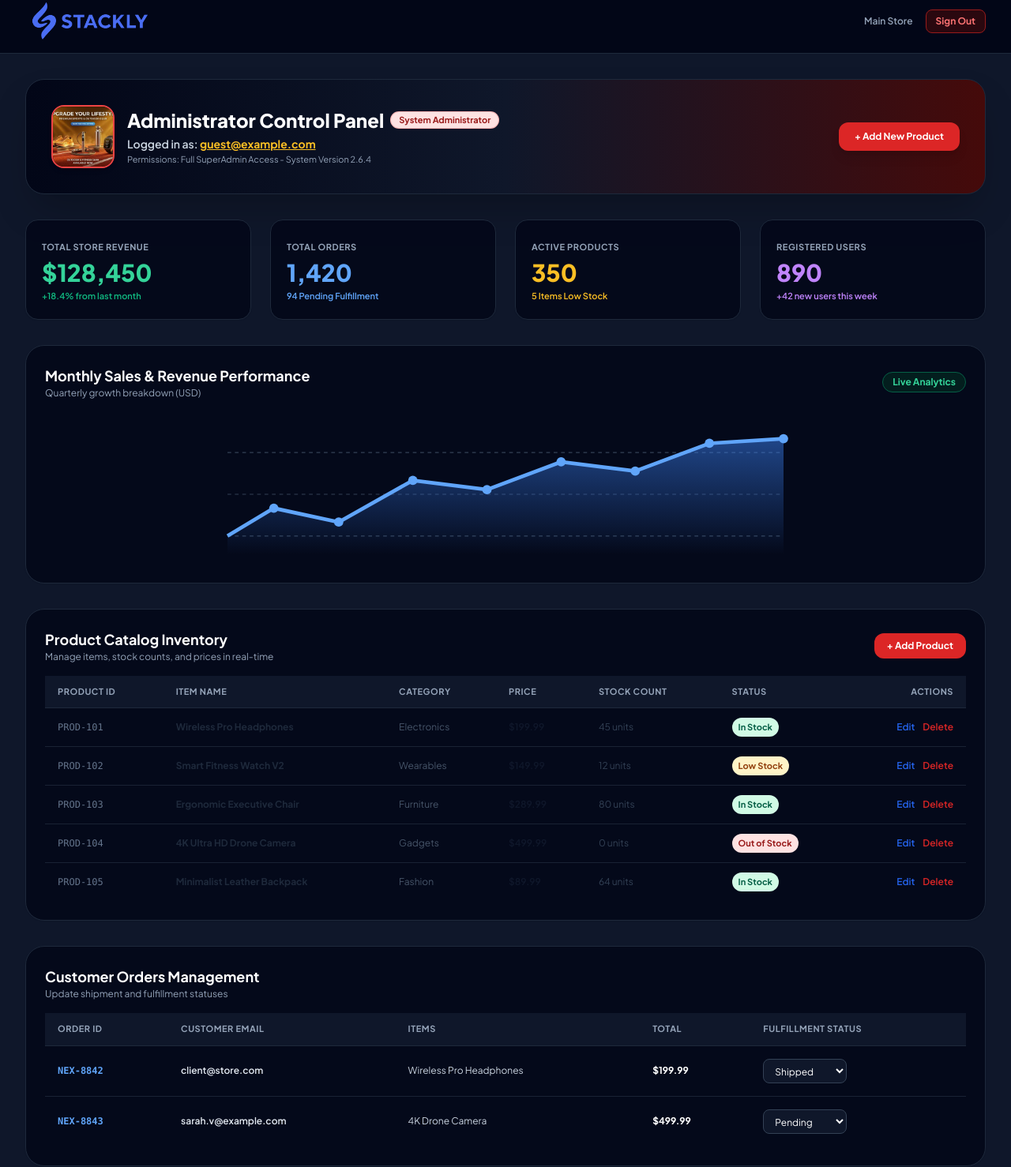
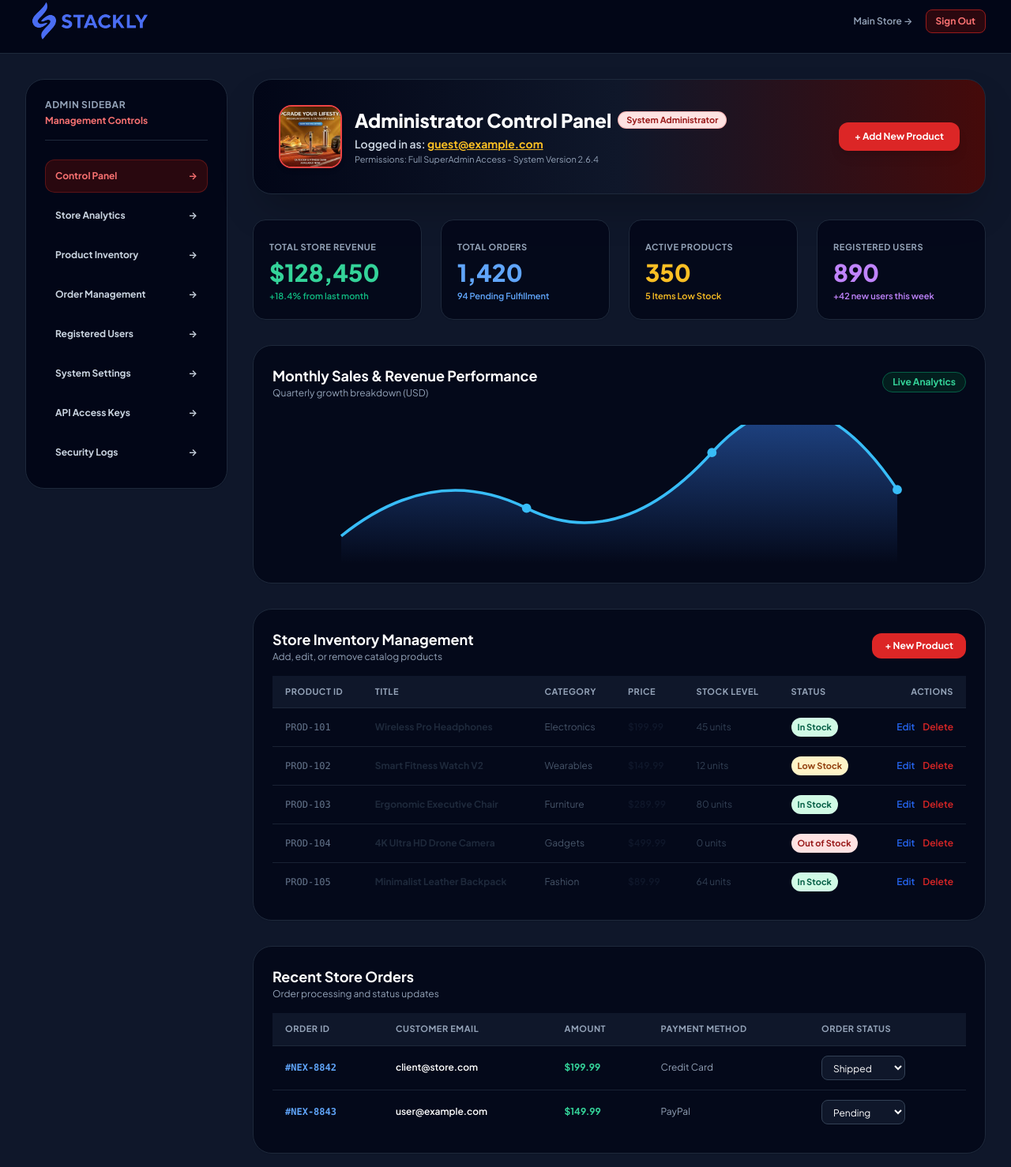
Before and after one commit to Ragesh2216/e-commerce, a plain HTML site: page admin-dashboard.html in a window 1280 px wide. Shown: the part 13-1491 px from the top of the page at 79% size. Drawn offline with nearby package versions, Linux system fonts and the light colour scheme.

Commit message:
Add files via upload

```diff
--- a/admin-dashboard.html
+++ b/admin-dashboard.html
@@ -21,7 +21,7 @@
 
         <!-- Admin Profile Info -->
         <div class="flex items-center space-x-4">
-          <a href="index.html" class="text-xs font-semibold text-slate-400 hover:text-white hidden sm:inline">Main Store</a>
+          <a href="index.html" class="text-xs font-semibold text-slate-400 hover:text-white hidden sm:inline">Main Store &rarr;</a>
           <button onclick="logoutUser()" class="text-xs font-bold text-red-400 bg-red-950/60 hover:bg-red-900/80 px-3 py-1.5 rounded-lg border border-red-800 transition">
             Sign Out
           </button>
@@ -31,7 +31,53 @@
   </header>
 
   <!-- Admin Main Dashboard Layout -->
-  <main class="flex-grow max-w-7xl w-full mx-auto px-4 sm:px-6 lg:px-8 py-8 space-y-8">
+  <main class="flex-grow max-w-7xl w-full mx-auto px-4 sm:px-6 lg:px-8 py-8">
+    <div class="flex flex-col lg:flex-row gap-8">
+
+      <!-- Admin Dashboard Sidebar Navigation (All buttons link to 404 page) -->
+      <aside class="w-full lg:w-64 bg-slate-950 p-6 rounded-3xl border border-slate-800 shadow-sm shrink-0 space-y-6 h-fit">
+        <div class="pb-4 border-b border-slate-800">
+          <h3 class="text-xs font-bold text-slate-400 uppercase tracking-wider">Admin Sidebar</h3>
+          <p class="text-xs font-bold text-red-400 mt-1">Management Controls</p>
+        </div>
+        <nav class="space-y-2 text-xs font-bold">
+          <a href="404.html" class="flex items-center justify-between p-3 rounded-xl bg-red-950/60 text-red-400 border border-red-900/60 hover:bg-red-900/80 transition">
+            <span>Control Panel</span>
+            <span>&rarr;</span>
+          </a>
+          <a href="404.html" class="flex items-center justify-between p-3 rounded-xl text-slate-300 hover:bg-slate-900 hover:text-white border border-transparent hover:border-slate-800 transition">
+            <span>Store Analytics</span>
+            <span>&rarr;</span>
+          </a>
+          <a href="404.html" class="flex items-center justify-between p-3 rounded-xl text-slate-300 hover:bg-slate-900 hover:text-white border border-transparent hover:border-slate-800 transition">
+            <span>Product Inventory</span>
+            <span>&rarr;</span>
+          </a>
+          <a href="404.html" class="flex items-center justify-between p-3 rounded-xl text-slate-300 hover:bg-slate-900 hover:text-white border border-transparent hover:border-slate-800 transition">
+            <span>Order Management</span>
+            <span>&rarr;</span>
+          </a>
+          <a href="404.html" class="flex items-center justify-between p-3 rounded-xl text-slate-300 hover:bg-slate-900 hover:text-white border border-transparent hover:border-slate-800 transition">
+            <span>Registered Users</span>
+            <span>&rarr;</span>
+          </a>
+          <a href="404.html" class="flex items-center justify-between p-3 rounded-xl text-slate-300 hover:bg-slate-900 hover:text-white border border-transparent hover:border-slate-800 transition">
+            <span>System Settings</span>
+            <span>&rarr;</span>
+          </a>
+          <a href="404.html" class="flex items-center justify-between p-3 rounded-xl text-slate-300 hover:bg-slate-900 hover:text-white border border-transparent hover:border-slate-800 transition">
+            <span>API Access Keys</span>
+            <span>&rarr;</span>
+          </a>
+          <a href="404.html" class="flex items-center justify-between p-3 rounded-xl text-slate-300 hover:bg-slate-900 hover:text-white border border-transparent hover:border-slate-800 transition">
+            <span>Security Logs</span>
+            <span>&rarr;</span>
+          </a>
+        </nav>
+      </aside>
+
+      <!-- Main Dashboard Content Area -->
+      <div class="flex-grow space-y-8">
 
         <!-- Admin Welcome Header displaying Logged-in Admin Email -->
         <div class="bg-gradient-to-r from-slate-950 via-slate-900 to-red-950 rounded-3xl p-6 sm:p-8 shadow-2xl flex flex-col md:flex-row items-center justify-between gap-6 border border-slate-800">
@@ -101,39 +147,24 @@
                   <stop offset="100%" stop-color="#3b82f6" stop-opacity="0.0"/>
                 </linearGradient>
               </defs>
-          <!-- Grid Lines -->
-          <line x1="0" y1="30" x2="600" y2="30" stroke="#334155" stroke-dasharray="4" />
-          <line x1="0" y1="75" x2="600" y2="75" stroke="#334155" stroke-dasharray="4" />
-          <line x1="0" y1="120" x2="600" y2="120" stroke="#334155" stroke-dasharray="4" />
-
-          <!-- Filled Area -->
-          <polygon points="0,120 50,90 120,105 200,60 280,70 360,40 440,50 520,20 600,15 600,140 0,140" fill="url(#chartGrad)" />
-
-          <!-- Line Curve -->
-          <polyline points="0,120 50,90 120,105 200,60 280,70 360,40 440,50 520,20 600,15" fill="none" stroke="#60a5fa" stroke-width="4" />
-
-          <!-- Data Points -->
-          <circle cx="50" cy="90" r="5" fill="#60a5fa" />
-          <circle cx="120" cy="105" r="5" fill="#60a5fa" />
-          <circle cx="200" cy="60" r="5" fill="#60a5fa" />
-          <circle cx="280" cy="70" r="5" fill="#60a5fa" />
-          <circle cx="360" cy="40" r="5" fill="#60a5fa" />
-          <circle cx="440" cy="50" r="5" fill="#60a5fa" />
-          <circle cx="520" cy="20" r="5" fill="#60a5fa" />
-          <circle cx="600" cy="15" r="5" fill="#60a5fa" />
+              <path d="M 0 120 Q 100 40 200 90 T 400 30 T 600 70 L 600 150 L 0 150 Z" fill="url(#chartGrad)"/>
+              <path d="M 0 120 Q 100 40 200 90 T 400 30 T 600 70" fill="none" stroke="#38bdf8" stroke-width="3"/>
+              <circle cx="200" cy="90" r="5" fill="#38bdf8"/>
+              <circle cx="400" cy="30" r="5" fill="#38bdf8"/>
+              <circle cx="600" cy="70" r="5" fill="#38bdf8"/>
             </svg>
           </div>
         </div>
 
-    <!-- Product Inventory Management Section -->
+        <!-- Store Inventory Management Section -->
         <div class="bg-slate-950/80 rounded-3xl border border-slate-800 p-6 shadow-sm space-y-4">
           <div class="flex flex-col sm:flex-row justify-between items-start sm:items-center gap-4">
             <div>
-          <h2 class="text-lg font-bold text-white">Product Catalog Inventory</h2>
-          <p class="text-xs text-slate-400">Manage items, stock counts, and prices in real-time</p>
+              <h2 class="text-lg font-bold text-white">Store Inventory Management</h2>
+              <p class="text-xs text-slate-400">Add, edit, or remove catalog products</p>
             </div>
             <button onclick="toggleAddProductModal()" class="px-4 py-2 bg-red-600 hover:bg-red-500 text-white font-bold text-xs rounded-xl transition">
-          + Add Product
+              + New Product
             </button>
           </div>
 
@@ -142,26 +173,26 @@
               <thead>
                 <tr class="border-b border-slate-800 text-[11px] font-bold uppercase tracking-wider text-slate-400 bg-slate-900">
                   <th class="px-4 py-3">Product ID</th>
-              <th class="px-4 py-3">Item Name</th>
+                  <th class="px-4 py-3">Title</th>
                   <th class="px-4 py-3">Category</th>
                   <th class="px-4 py-3">Price</th>
-              <th class="px-4 py-3">Stock Count</th>
+                  <th class="px-4 py-3">Stock Level</th>
                   <th class="px-4 py-3">Status</th>
                   <th class="px-4 py-3 text-right">Actions</th>
                 </tr>
               </thead>
               <tbody id="admin-products-tbody" class="divide-y divide-slate-800/80 text-xs text-slate-300">
-            <!-- Rendered dynamically by js/dashboard.js -->
+                <!-- Javascript dynamic products render -->
               </tbody>
             </table>
           </div>
         </div>
 
-    <!-- Recent Customer Orders Management Table -->
+        <!-- Recent Customer Orders Section -->
         <div class="bg-slate-950/80 rounded-3xl border border-slate-800 p-6 shadow-sm space-y-4">
           <div>
-        <h2 class="text-lg font-bold text-white">Customer Orders Management</h2>
-        <p class="text-xs text-slate-400">Update shipment and fulfillment statuses</p>
+            <h2 class="text-lg font-bold text-white">Recent Store Orders</h2>
+            <p class="text-xs text-slate-400">Order processing and status updates</p>
           </div>
 
           <div class="table-responsive">
@@ -170,33 +201,32 @@
                 <tr class="border-b border-slate-800 text-[11px] font-bold uppercase tracking-wider text-slate-400 bg-slate-900">
                   <th class="px-4 py-3">Order ID</th>
                   <th class="px-4 py-3">Customer Email</th>
-              <th class="px-4 py-3">Items</th>
-              <th class="px-4 py-3">Total</th>
-              <th class="px-4 py-3">Fulfillment Status</th>
+                  <th class="px-4 py-3">Amount</th>
+                  <th class="px-4 py-3">Payment Method</th>
+                  <th class="px-4 py-3">Order Status</th>
                 </tr>
               </thead>
               <tbody class="divide-y divide-slate-800/80 text-xs text-slate-300">
-            <tr class="hover:bg-slate-900/50">
-              <td class="px-4 py-4 font-mono font-bold text-blue-400">NEX-8842</td>
-              <td class="px-4 py-4 text-slate-200 font-semibold">client@store.com</td>
-              <td class="px-4 py-4">Wireless Pro Headphones</td>
-              <td class="px-4 py-4 font-bold text-white">$199.99</td>
-              <td class="px-4 py-4">
+                <tr>
+                  <td class="px-4 py-3 font-mono font-bold text-blue-400">#NEX-8842</td>
+                  <td class="px-4 py-3 font-semibold text-white">client@store.com</td>
+                  <td class="px-4 py-3 font-bold text-emerald-400">$199.99</td>
+                  <td class="px-4 py-3 text-slate-400">Credit Card</td>
+                  <td class="px-4 py-3">
                     <select onchange="updateOrderStatus(this, 'NEX-8842')" class="bg-slate-900 border border-slate-700 text-xs text-white rounded-lg px-2.5 py-1.5 focus:outline-none">
+                      <option value="Pending">Pending</option>
                       <option value="Processing">Processing</option>
                       <option value="Shipped" selected>Shipped</option>
                       <option value="Delivered">Delivered</option>
-                  <option value="Cancelled">Cancelled</option>
                     </select>
                   </td>
                 </tr>
-
-            <tr class="hover:bg-slate-900/50">
-              <td class="px-4 py-4 font-mono font-bold text-blue-400">NEX-8843</td>
-              <td class="px-4 py-4 text-slate-200 font-semibold">sarah.v@example.com</td>
-              <td class="px-4 py-4">4K Drone Camera</td>
-              <td class="px-4 py-4 font-bold text-white">$499.99</td>
-              <td class="px-4 py-4">
+                <tr>
+                  <td class="px-4 py-3 font-mono font-bold text-blue-400">#NEX-8843</td>
+                  <td class="px-4 py-3 font-semibold text-white">user@example.com</td>
+                  <td class="px-4 py-3 font-bold text-emerald-400">$149.99</td>
+                  <td class="px-4 py-3 text-slate-400">PayPal</td>
+                  <td class="px-4 py-3">
                     <select onchange="updateOrderStatus(this, 'NEX-8843')" class="bg-slate-900 border border-slate-700 text-xs text-white rounded-lg px-2.5 py-1.5 focus:outline-none">
                       <option value="Pending" selected>Pending</option>
                       <option value="Processing">Processing</option>
@@ -245,6 +275,8 @@
           </div>
         </div>
 
+      </div>
+    </div>
   </main>
 
   <!-- Add Product Modal -->
```
Also changed, not shown: client-dashboard.html (+77 -42 lines). Lines whose indentation alone changed are shown as unchanged.
